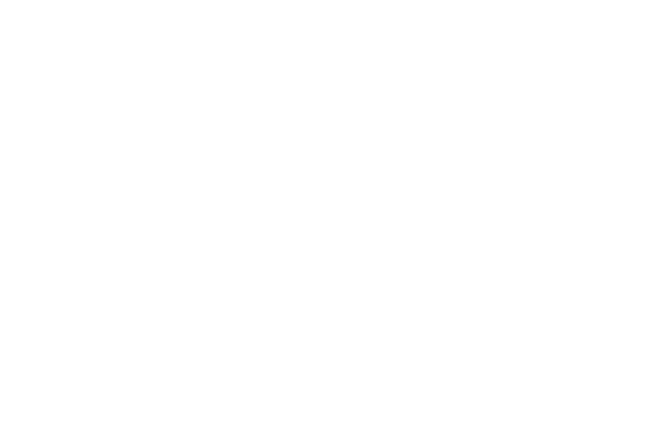
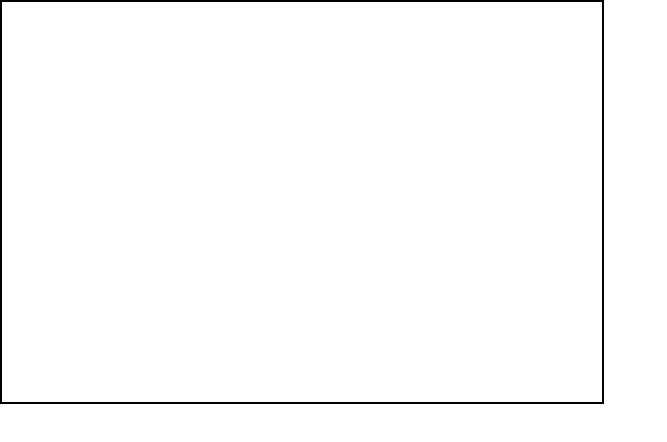
Before and after one commit to Shakib448/comapnay-task, a React (Create React App) app: page / in a window 1280 px wide. Shown: the top 442 px of the page, without its empty margins (0-667 px from the left). Built offline with nearby package versions, Linux system fonts and the light colour scheme.

Commit message:
Sass installed

```diff
--- a/package.json
+++ b/package.json
@@ -6,6 +6,7 @@
     "@testing-library/jest-dom": "^5.11.6",
     "@testing-library/react": "^11.2.2",
     "@testing-library/user-event": "^12.4.0",
+    "node-sass": "^4.14.1",
     "react": "^17.0.1",
     "react-dom": "^17.0.1",
     "react-scripts": "4.0.1",
--- a/src/App.js
+++ b/src/App.js
@@ -1,5 +1,5 @@
 import React, { useRef, useEffect, useState } from "react";
-import "./App.css";
+import "./App.sass";
 
 function App() {
   const canvasRef = useRef(null);
@@ -8,10 +8,10 @@
 
   useEffect(() => {
     const canvas = canvasRef.current;
-    canvas.width = 800;
-    canvas.height = 600;
-    canvas.style.width = `800px`;
-    canvas.style.height = `600px`;
+    canvas.width = 600;
+    canvas.height = 400;
+    canvas.style.width = `600px`;
+    canvas.style.height = `400px`;
 
     const context = canvas.getContext("2d");
     context.scale(1, 1);
@@ -43,6 +43,7 @@
   };
 
   return (
+    <main>
       <div className="canvas">
         <canvas
           onMouseDown={startDrawing}
@@ -51,6 +52,7 @@
           ref={canvasRef}
         />
       </div>
+    </main>
   );
 }
 
--- /dev/null
+++ b/src/App.sass
@@ -0,0 +1,5 @@
+
+.canvas
+    height: 400px
+    width: 600px
+    border : 2px solid black
--- a/src/index.css
+++ /dev/null
@@ -1,14 +0,0 @@
-body {
-  margin: 0;
-  font-family: -apple-system, BlinkMacSystemFont, "Segoe UI", "Roboto", "Oxygen",
-    "Ubuntu", "Cantarell", "Fira Sans", "Droid Sans", "Helvetica Neue",
-    sans-serif;
-  -webkit-font-smoothing: antialiased;
-  -moz-osx-font-smoothing: grayscale;
-  overflow: hidden;
-}
-
-code {
-  font-family: source-code-pro, Menlo, Monaco, Consolas, "Courier New",
-    monospace;
-}
--- /dev/null
+++ b/src/index.sass
@@ -0,0 +1,4 @@
+body
+  margin: 0
+  padding : 0
+  overflow: hidden
```
Also changed, not shown: src/index.js (+6 -6 lines), src/App.css (deleted), 2 other files (tests, documents, lock files or other folders). Lines whose indentation alone changed are shown as unchanged.
